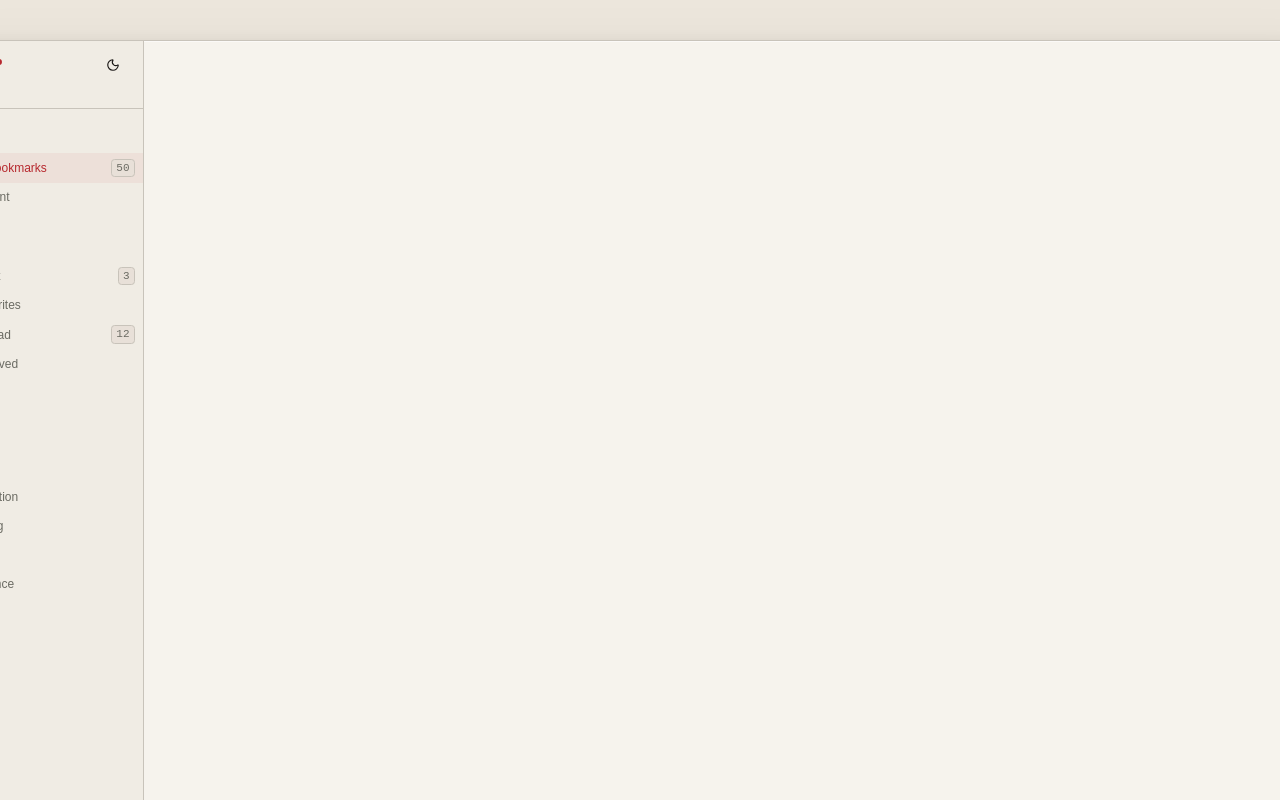
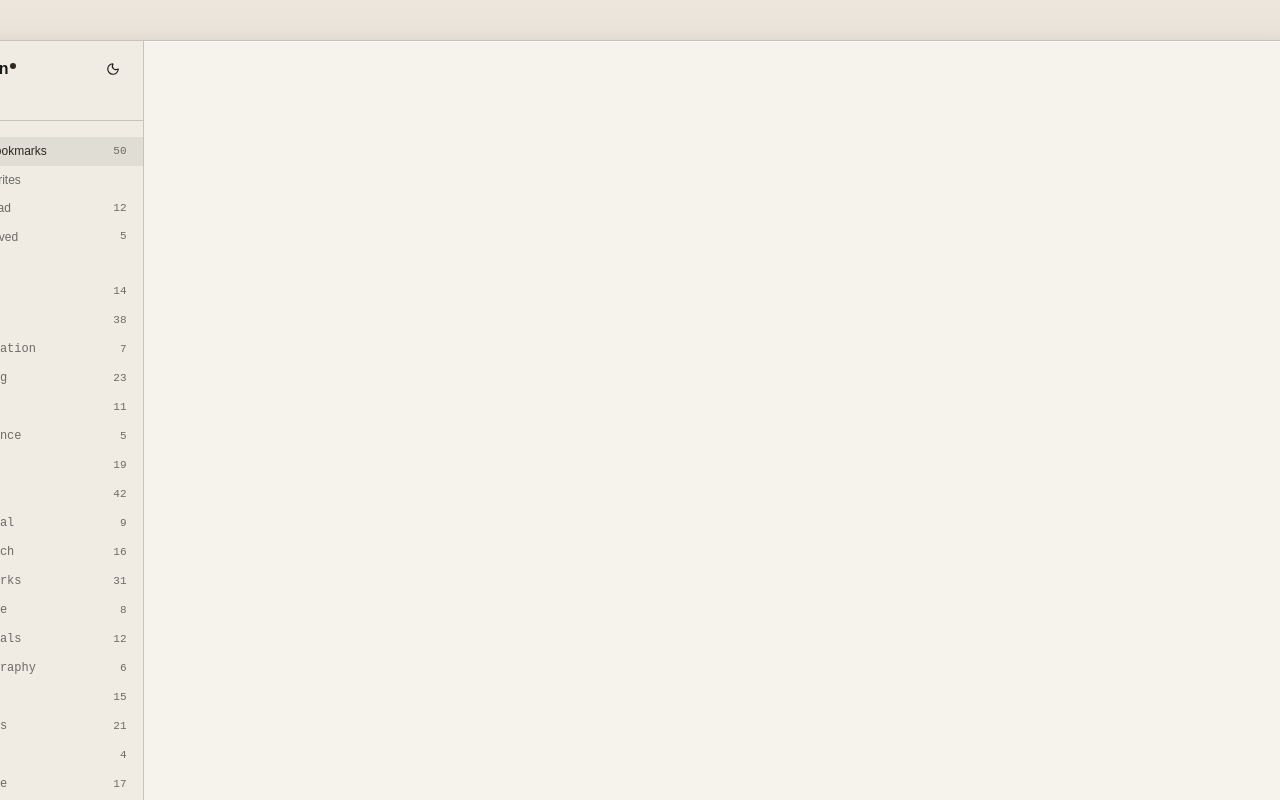
Before and after one commit to ogzhanolguncu/ronin, a React (Vite) app in the folder web2/: page / in a window 1280 px wide. Shown: the top 800 px of the page. Built offline with nearby package versions, Linux system fonts and the light colour scheme.

Commit message:
fix: styling

```diff
--- a/web2/src/components/sidebar/header.tsx
+++ b/web2/src/components/sidebar/header.tsx
@@ -5,11 +5,11 @@ import { MoonIcon, SunIcon } from "../ui/icons";
 export const Header = () => {
   const { theme, toggleTheme } = useTheme();
   return (
-    <div className="border-border flex h-[68px] shrink-0 flex-col justify-center border-b px-4">
+    <div className="border-border flex h-20 shrink-0 flex-col justify-center border-b px-4">
       <div className="flex w-full items-center justify-between">
         <div className="flex items-center">
           <span className="text-foreground text-base font-semibold tracking-tight">
-            Masâr
+            Zanshin
           </span>
           <span className="bg-primary mb-1.5 ml-0.5 inline-block size-1.5 shrink-0 rounded-full" />
         </div>
@@ -26,8 +26,8 @@ export const Header = () => {
           )}
         </Button>
       </div>
-      <div className="text-muted-foreground mt-1 font-mono text-xs font-light tracking-wider opacity-60">
-        مسار
+      <div className="text-muted2 mt-1 text-sm tracking-wider">
+        残心
       </div>
     </div>
   );
--- a/web2/src/components/sidebar/index.tsx
+++ b/web2/src/components/sidebar/index.tsx
@@ -2,9 +2,7 @@ import { Button } from "@/components/ui/button";
 import {
   ArchiveIcon,
   CircleDotIcon,
-  ClockIcon,
   GridIcon,
-  InboxIcon,
   PlusIcon,
   StarIcon,
 } from "../ui/icons";
@@ -13,26 +11,20 @@ import { Tags } from "./tags";
 import type { NavItem } from "./types";
 import { SidebarSection } from "./sidebar-section";
 
-const LIBRARY_ITEMS: NavItem[] = [
+const VIEW_ITEMS: NavItem[] = [
   { id: "all", label: "All bookmarks", icon: <GridIcon />, count: 50 },
-  { id: "recent", label: "Recent", icon: <ClockIcon /> },
-];
-
-const VIEW_ITEMS: NavItem[] = [
-  { id: "inbox", label: "Inbox", icon: <InboxIcon />, count: 3 },
   { id: "favorites", label: "Favorites", icon: <StarIcon /> },
   { id: "unread", label: "Unread", icon: <CircleDotIcon />, count: 12 },
-  { id: "archived", label: "Archived", icon: <ArchiveIcon /> },
+  { id: "archived", label: "Archived", icon: <ArchiveIcon />, count: 5 },
 ];
 
 export function Sidebar() {
   return (
     <aside className="bg-surface border-border flex h-full flex-col overflow-hidden border-r">
       <Header />
-      <SidebarSection label="Library" items={LIBRARY_ITEMS} />
-      <SidebarSection label="Views" items={VIEW_ITEMS} />
+      <SidebarSection items={VIEW_ITEMS} />
       <Tags />
-      <div className="border-border bg-surface shrink-0 border-t px-4 py-3.5">
+      <div className="border-border bg-surface shrink-0 border-t px-4 py-4">
         <Button className="w-full gap-1.5">
           <PlusIcon className="h-3 w-3" />
           Add bookmark
--- a/web2/src/components/sidebar/sidebar-section.tsx
+++ b/web2/src/components/sidebar/sidebar-section.tsx
@@ -1,25 +1,15 @@
 import { cn } from "@/lib/utils";
 import type { NavItem } from "./types";
 
-export function SidebarLabel({ children }: { children: React.ReactNode }) {
-  return (
-    <div className="text-muted-foreground mb-2 px-4 text-[13px] font-medium tracking-wide">
-      {children}
-    </div>
-  );
-}
+const ACTIVE_ITEM = "all";
 
-const ACTIVE_ITEM = "all";
 export function SidebarSection({
-  label,
   items,
 }: {
-  label: string;
   items: NavItem[];
 }) {
   return (
-    <div className="shrink-0 pt-4 pb-1.5">
-      <SidebarLabel>{label}</SidebarLabel>
+    <div className="shrink-0 pt-4 pb-2.5">
       {items.map((item) => (
         <NavRow key={item.id} item={item} isActive={item.id === ACTIVE_ITEM} />
       ))}
@@ -41,7 +31,7 @@ function NavRow({ item, isActive }: { item: NavItem; isActive: boolean }) {
       {item.icon}
       {item.label}
       {item.count !== undefined && (
-        <span className="text-muted-foreground bg-surface2 ml-auto rounded-sm px-1 py-px font-mono text-[11px] border-border border mr-2">
+        <span className="text-muted-foreground ml-auto py-px font-mono text-[11px] mr-4">
           {item.count}
         </span>
       )}
--- a/web2/src/components/sidebar/tags.tsx
+++ b/web2/src/components/sidebar/tags.tsx
@@ -1,15 +1,32 @@
 import { cn } from "@/lib/utils";
 import { useState } from "react";
-import { SidebarLabel } from "./sidebar-section";
 
 const tags = [
-  "design",
-  "dev",
-  "inspiration",
-  "reading",
-  "tools",
-  "reference",
-  "later",
+  { name: "design", count: 14 },
+  { name: "dev", count: 38 },
+  { name: "inspiration", count: 7 },
+  { name: "reading", count: 23 },
+  { name: "tools", count: 11 },
+  { name: "reference", count: 5 },
+  { name: "later", count: 19 },
+  { name: "work", count: 42 },
+  { name: "personal", count: 9 },
+  { name: "research", count: 16 },
+  { name: "bookmarks", count: 31 },
+  { name: "archive", count: 8 },
+  { name: "tutorials", count: 12 },
+  { name: "photography", count: 6 },
+  { name: "music", count: 15 },
+  { name: "recipes", count: 21 },
+  { name: "travel", count: 4 },
+  { name: "finance", count: 17 },
+  { name: "health", count: 10 },
+  { name: "writing", count: 13 },
+  { name: "videos", count: 27 },
+  { name: "podcasts", count: 8 },
+  { name: "quotes", count: 34 },
+  { name: "freelance", count: 3 },
+  { name: "ux", count: 20 },
 ];
 
 export const Tags = () => {
@@ -19,28 +36,24 @@ export const Tags = () => {
     setActiveTag((prev) => (prev === tag ? null : tag));
   };
   return (
-    <div className="thin-scrollbar min-h-0 flex-1 overflow-y-auto pt-3.5 pb-1.5">
-      <SidebarLabel>Tags</SidebarLabel>
+    <div className="thin-scrollbar min-h-0 flex-1 overflow-y-auto py-4">
       <div className="flex flex-col gap-px">
         {tags.map((tag) => (
           <button
-            key={tag}
+            key={tag.name}
             type="button"
             className={cn(
-              "flex items-center gap-2 px-4 py-1.5 text-xs transition-all",
-              activeTag === tag
-                ? "bg-accent-dim text-primary font-medium"
+              "flex items-center gap-2 px-4 py-1.5 text-xs transition-colors font-mono",
+              activeTag === tag.name
+                ? "text-primary"
                 : "text-muted2 hover:bg-surface2 hover:text-text2",
             )}
-            onClick={() => handleTagClick(tag)}
+            onClick={() => handleTagClick(tag.name)}
           >
-            <span
-              className={cn(
-                "size-1.5 shrink-0 rounded-full transition-colors",
-                activeTag === tag ? "bg-primary" : "bg-border2",
-              )}
-            />
-            {tag}
+            #{tag.name}
+            <span className="text-muted-foreground ml-auto text-[11px]">
+              {tag.count}
+            </span>
           </button>
         ))}
       </div>
--- a/web2/src/index.css
+++ b/web2/src/index.css
@@ -12,18 +12,18 @@
   --card-foreground: oklch(0.216 0.006 56);
   --popover: oklch(0.965 0.009 84.6);
   --popover-foreground: oklch(0.216 0.006 56);
-  --primary: oklch(0.512 0.179 24.4);
-  --primary-foreground: oklch(1 0 0);
+  --primary: oklch(0.28 0.015 60);
+  --primary-foreground: oklch(0.97 0.005 80);
   --secondary: oklch(0.911 0.014 67.7);
   --secondary-foreground: oklch(0.311 0.007 67.6);
   --muted: oklch(0.932 0.009 78.3);
   --muted-foreground: oklch(0.525 0.012 106.8);
   --accent: oklch(0.911 0.014 67.7);
   --accent-foreground: oklch(0.216 0.006 56);
-  --destructive: oklch(0.512 0.179 24.4);
+  --destructive: oklch(0.5 0.15 27);
   --border: oklch(0.819 0.014 82.4);
   --input: oklch(0.819 0.014 82.4);
-  --ring: oklch(0.512 0.179 24.4);
+  --ring: oklch(0.28 0.015 60);
   --radius: 0.375rem;
 
   /* Extended palette (custom) */
@@ -33,9 +33,9 @@
   --border2: oklch(0.731 0.012 95.2);
   --text2: oklch(0.311 0.007 67.6);
   --muted2: oklch(0.525 0.012 106.8);
-  --accent-hover: oklch(0.454 0.16 24.3);
-  --accent-dim: oklch(0.512 0.179 24.4 / 0.059);
-  --red-dim: oklch(0.512 0.179 24.4 / 0.071);
+  --accent-hover: oklch(0.22 0.012 60);
+  --accent-dim: oklch(0.28 0.015 60 / 0.08);
+  --red-dim: oklch(0.5 0.15 27 / 0.071);
 }
 
 .dark {
@@ -45,18 +45,18 @@
   --card-foreground: oklch(0.911 0.012 84.6);
   --popover: oklch(0.204 0.01 294.7);
   --popover-foreground: oklch(0.911 0.012 84.6);
-  --primary: oklch(0.569 0.172 27.4);
-  --primary-foreground: oklch(1 0 0);
+  --primary: oklch(0.82 0.04 60);
+  --primary-foreground: oklch(0.15 0.015 60);
   --secondary: oklch(0.285 0.013 292.1);
   --secondary-foreground: oklch(0.822 0.015 84.6);
   --muted: oklch(0.285 0.013 292.1);
   --muted-foreground: oklch(0.626 0.012 95.3);
   --accent: oklch(0.285 0.013 292.1);
   --accent-foreground: oklch(0.911 0.012 84.6);
-  --destructive: oklch(0.569 0.172 27.4);
+  --destructive: oklch(0.6 0.15 27);
   --border: oklch(0.339 0.018 294.6);
   --input: oklch(0.339 0.018 294.6);
-  --ring: oklch(0.569 0.172 27.4);
+  --ring: oklch(0.82 0.04 60);
 
   --surface: oklch(0.243 0.011 293.2);
   --surface2: oklch(0.285 0.013 292.1);
@@ -64,9 +64,9 @@
   --border2: oklch(0.4 0.017 294.8);
   --text2: oklch(0.822 0.015 84.6);
   --muted2: oklch(0.626 0.012 95.3);
-  --accent-hover: oklch(0.609 0.166 26.7);
-  --accent-dim: oklch(0.569 0.172 27.4 / 0.078);
-  --red-dim: oklch(0.569 0.172 27.4 / 0.094);
+  --accent-hover: oklch(0.87 0.045 60);
+  --accent-dim: oklch(0.82 0.04 60 / 0.1);
+  --red-dim: oklch(0.6 0.15 27 / 0.094);
 }
 
 @theme inline {
@@ -157,14 +157,17 @@ body {
 /* Scrollbar utility */
 .thin-scrollbar {
   scrollbar-width: thin;
-  scrollbar-color: var(--border2) transparent;
+  scrollbar-color: oklch(from var(--primary) l c h / 0.28) transparent;
 }
 .thin-scrollbar::-webkit-scrollbar {
-  width: 3px;
+  width: 1px;
 }
 .thin-scrollbar::-webkit-scrollbar-thumb {
-  background: var(--border2);
-  border-radius: 2px;
+  background: oklch(from var(--primary) l c h / 0.28);
+  border-radius: 0.5px;
+}
+.thin-scrollbar::-webkit-scrollbar-thumb:hover {
+  background: oklch(from var(--primary) l c h / 0.4);
 }
 .thin-scrollbar::-webkit-scrollbar-track {
   background: transparent;
@@ -179,16 +182,3 @@ body {
     background-position: 200% 0;
   }
 }
-.bone {
-  display: inline-block;
-  border-radius: 4px;
-  background: linear-gradient(
-    90deg,
-    var(--surface2) 25%,
-    var(--surface) 50%,
-    var(--surface2) 75%
-  );
-  background-size: 200% 100%;
-  animation: shimmer 2.5s infinite ease-in-out;
-  animation-delay: var(--delay, 0s);
-}
```
